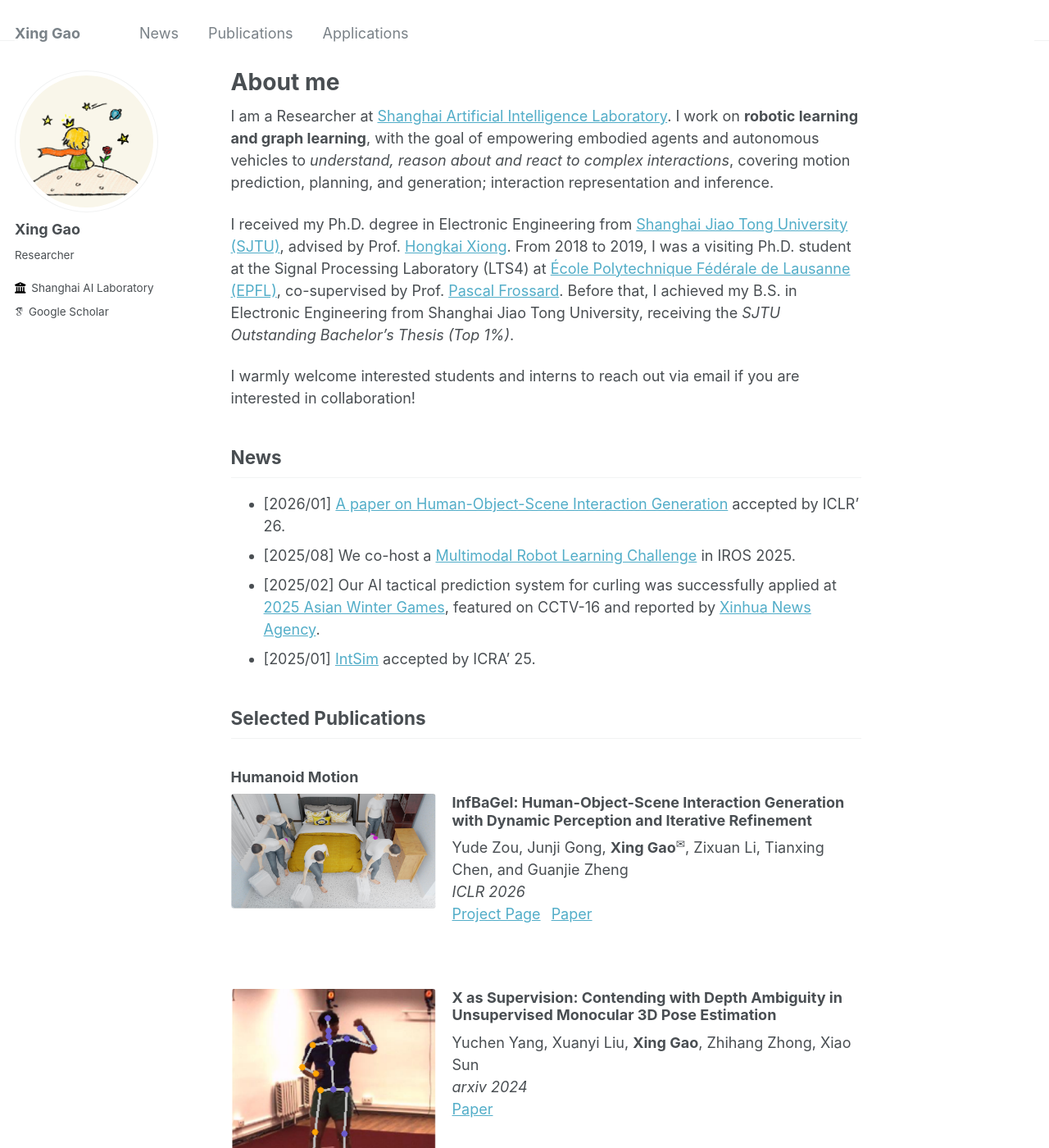
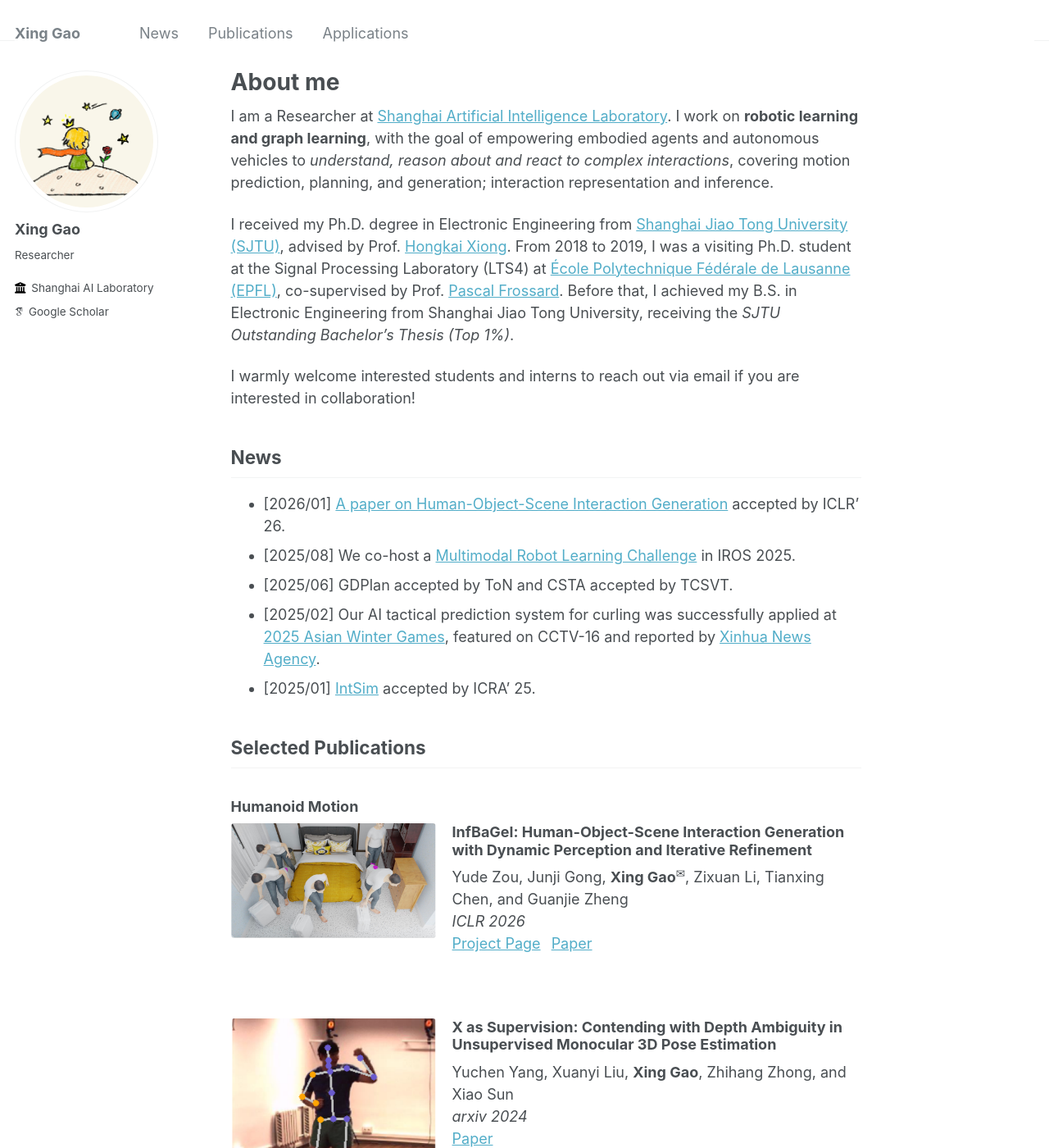
Before and after one commit to william-gx/william-gx.github.io, a Jekyll site: the page built from _pages/about.md, in a window 1280 px wide and 1400 px high. Shown: the whole window at 82% size. Built offline with Jekyll 4.4.1, drawn with Linux system fonts in a browser that asks for light colours; some web fonts are replaced; some of the changed text lies outside the part shown.

Commit message:
Update about.md

```diff
--- a/_pages/about.md
+++ b/_pages/about.md
@@ -15,6 +15,7 @@ I warmly welcome interested students and interns to reach out via email if you a
 <h2 id="news">News</h2>
 * \[2026/01\] [A paper on Human-Object-Scene Interaction Generation](https://yudezou.github.io/InfBaGel-page/) accepted by ICLR' 26.
 * \[2025/08\] We co-host a [Multimodal Robot Learning Challenge](https://internrobotics.shlab.org.cn/challenge/2025/) in IROS 2025.
+* \[2025/06\] GDPlan accepted by ToN and CSTA accepted by TCSVT.
 * \[2025/02\] Our AI tactical prediction system for curling was successfully applied at [2025 Asian Winter Games](https://www.harbin2025.com/english/index.html), featured on CCTV-16 and reported by [Xinhua News Agency](https://www.news.cn/sports/20250214/96fecff076cf4918bcbacc2540d6f837/c.html).
 * \[2025/01\] [IntSim](https://william-gx.github.io/IntSim) accepted by ICRA' 25.
 
@@ -54,7 +55,7 @@ Yude Zou, Junji Gong, **Xing Gao**<sup>&#x2709;</sup>, Zixuan Li, Tianxing Chen,
 
 ### **X as Supervision: Contending with Depth Ambiguity in Unsupervised Monocular 3D Pose Estimation**
 
-Yuchen Yang, Xuanyi Liu, **Xing Gao**, Zhihang Zhong, Xiao Sun
+Yuchen Yang, Xuanyi Liu, **Xing Gao**, Zhihang Zhong, and Xiao Sun
 *arxiv 2024*
 <span class="paper-links">
   <a href="https://arxiv.org/pdf/2411.13026?">Paper</a>
@@ -164,7 +165,7 @@ Zhiming Guo, **Xing Gao**<sup>&#x2709;</sup>, Jianlan Zhou, Xinyu Cai, Xuemeng Y
 
 ### **GDPlan: Generative Network Planning via Graph Diffusion Model**
 
-Nuowen Kan, Sa Yan, Junni Zou, Wenrui Dai, **Xing Gao**, Chenglin Li, Hongkai Xiong
+Nuowen Kan, Sa Yan, Junni Zou, Wenrui Dai, **Xing Gao**, Chenglin Li, and Hongkai Xiong
 *ToN 2025*
 <span class="paper-links">
   <a href="https://ieeexplore.ieee.org/abstract/document/10858184">Paper</a>
```
